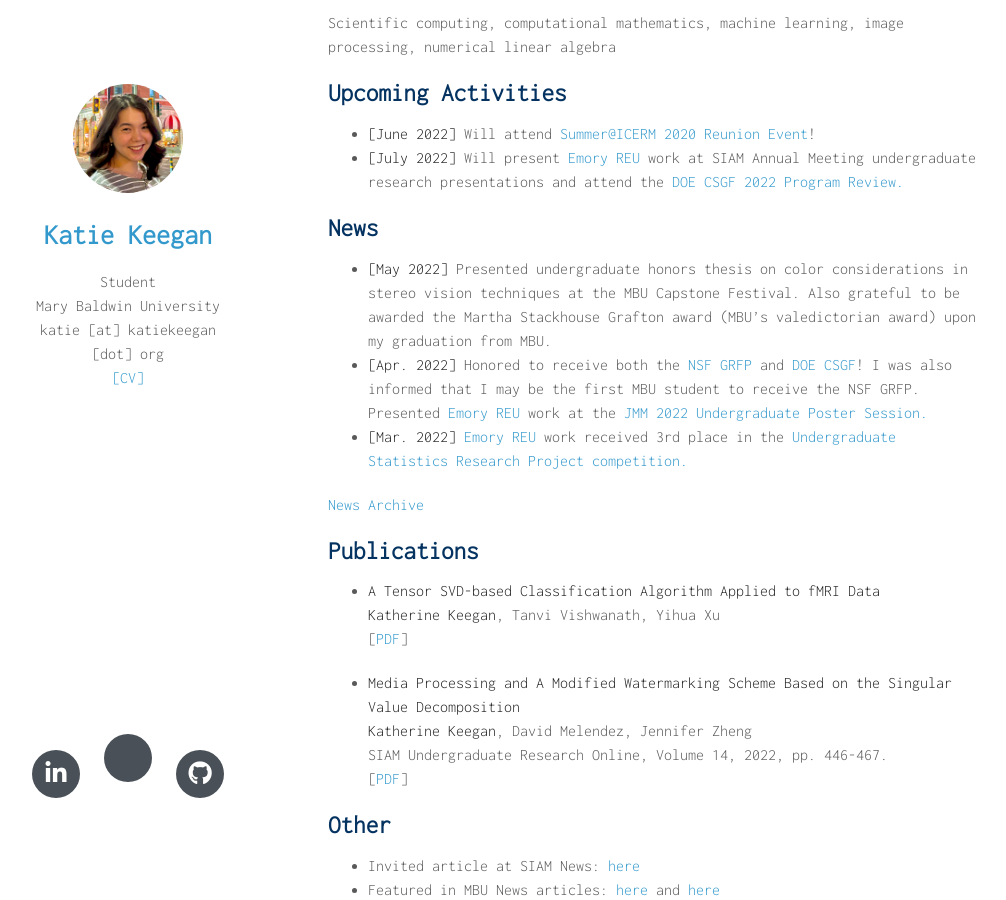
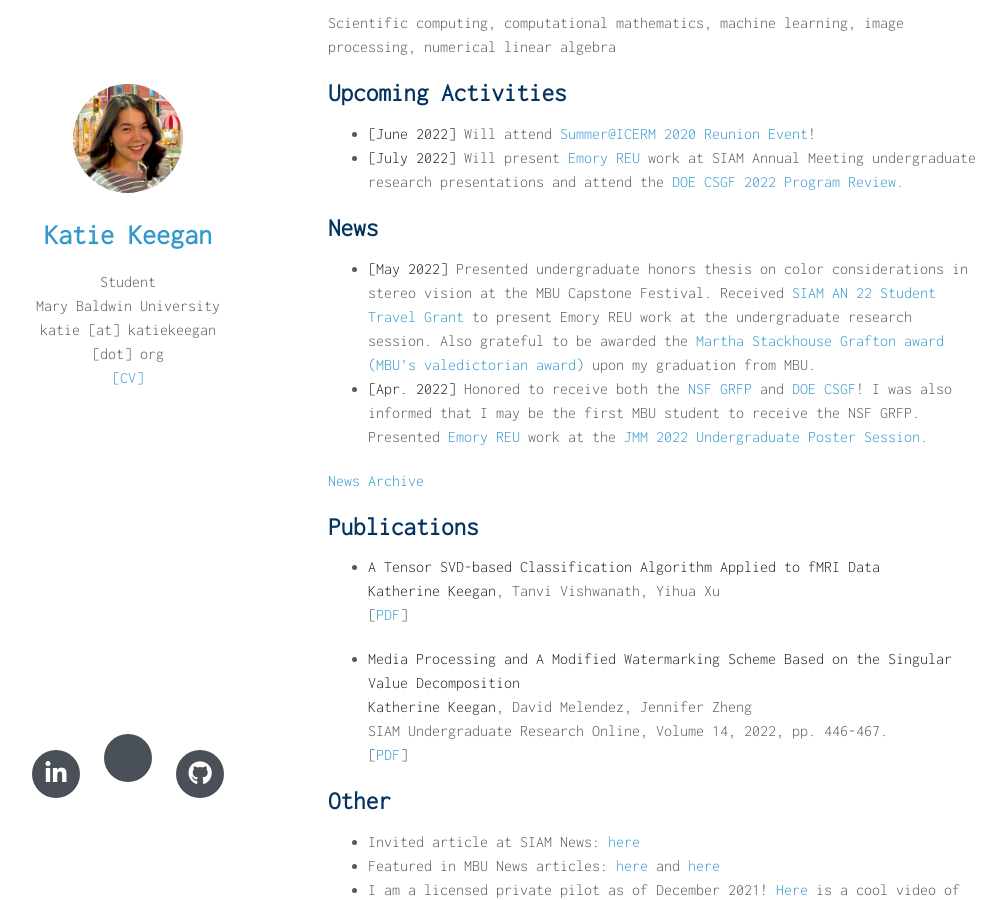
Before and after one commit to katiekeegan/katiekeegan, a Jekyll site: the page built from index.md, in a window 1280 px wide and 900 px high, scrolled down 364 px. Shown: the whole window, without its empty margins (142-1148 px from the left). Built offline with Jekyll 4.4.1, drawn with Linux system fonts in a browser that asks for light colours; nearby versions of some CDN libraries; a style sheet for code colours, icons or effects is not loaded; our own code applies the rules of GitHub Pages for plain Markdown files.

Commit message:
Update index.md

```diff
--- a/index.md
+++ b/index.md
@@ -23,9 +23,8 @@ Scientific computing, computational mathematics, machine learning, image process
 - **[July 2022]** Will present [Emory REU](http://www.mathcs.emory.edu/site/scicomp/REURET/) work at SIAM Annual Meeting undergraduate research presentations and attend the [DOE CSGF 2022 Program Review.](https://www.krellinst.org/csgf/conf/2022)
 
 ## News
-- **[May 2022]**  Presented undergraduate honors thesis on color considerations in stereo vision techniques at the MBU Capstone Festival. Also grateful to be awarded the Martha Stackhouse Grafton award (MBU's valedictorian award) upon my graduation from MBU.
+- **[May 2022]**  Presented undergraduate honors thesis on color considerations in stereo vision at the MBU Capstone Festival. Received [SIAM AN 22 Student Travel Grant](https://www.siam.org/conferences/conference-support/siam-student-travel-awards) to present Emory REU work at the undergraduate research session. Also grateful to be awarded the [Martha Stackhouse Grafton award (MBU's valedictorian award)](https://marybaldwin.edu/news/2022/05/18/mbufamily-celebrates-commencement-2022/) upon my graduation from MBU.
 - **[Apr. 2022]** Honored to receive both the [NSF GRFP](https://www.research.gov/grfp/AwardeeList.do?method=loadAwardeeList) and [DOE CSGF](https://www.krellinst.org/csgf/)! I was also informed that I may be the first MBU student to receive the NSF GRFP. Presented [Emory REU](http://www.mathcs.emory.edu/site/scicomp/REURET/) work at the [JMM 2022 Undergraduate Poster Session.](https://meetings.ams.org/math/jmm2022/meetingapp.cgi/Paper/8333)
-- **[Mar. 2022]** [Emory REU](http://www.mathcs.emory.edu/site/scicomp/REURET/) work received 3rd place in the [Undergraduate Statistics Research Project competition.](https://www.causeweb.org/usproc/usresp/2021/fall/winners)
 
 [News Archive](news.md)
 
```
